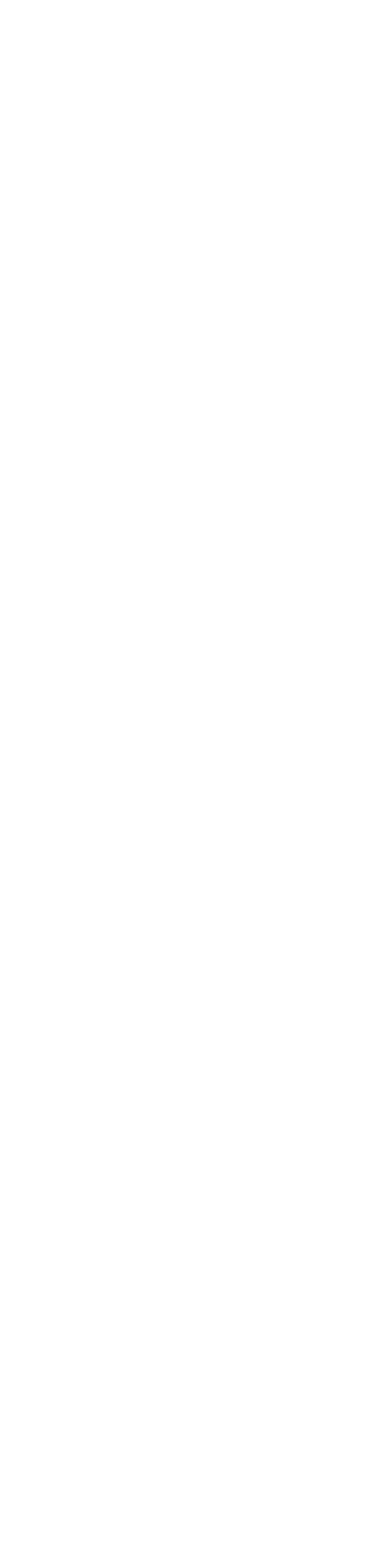
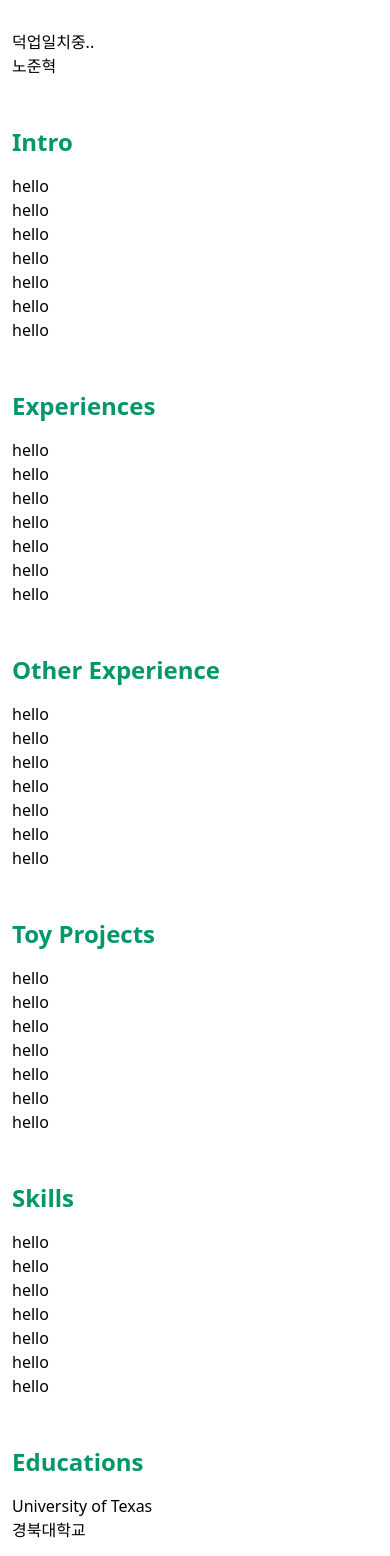
Before and after one commit to texasroh/texasroh.github.io, a React (Create React App) app: page / in a window 390 px wide. Shown: the part 432-1988 px from the top of the page. Before the commit the page ends 844 px from the top, so only its background shows below. Built offline with nearby package versions, Linux system fonts and the light colour scheme.

Commit message:
add all components needed

```diff
--- /dev/null
+++ b/src/components/Educations.tsx
@@ -0,0 +1,12 @@
+import HomeSection from "./HomeSection";
+
+const Educations = () => {
+  return (
+    <HomeSection title="Educations">
+      <div>University of Texas</div>
+      <div>경북대학교</div>
+    </HomeSection>
+  );
+};
+
+export default Educations;
--- /dev/null
+++ b/src/components/Experiences.tsx
@@ -0,0 +1,17 @@
+import HomeSection from "./HomeSection";
+
+const Experiences = () => {
+  return (
+    <HomeSection title="Experiences">
+      <div>hello</div>
+      <div>hello</div>
+      <div>hello</div>
+      <div>hello</div>
+      <div>hello</div>
+      <div>hello</div>
+      <div>hello</div>
+    </HomeSection>
+  );
+};
+
+export default Experiences;
--- a/src/components/HomeSection.tsx
+++ b/src/components/HomeSection.tsx
@@ -7,13 +7,13 @@ interface IHomeSectionProps {
 
 const HomeSection = ({ title, children }: IHomeSectionProps) => {
   return (
-    <section className="my-4 flex flex-col space-x-12 md:flex-row">
+    <section className="my-12 flex flex-col md:flex-row md:space-x-12">
       <div className="md:basis-4/12">
-        <h2 className="text-right text-2xl font-bold text-emerald-600">
+        <h2 className="mb-4 text-2xl font-bold text-emerald-600 md:text-right">
           {title}
         </h2>
       </div>
-      <div className="border-r-2 border-stone-500"></div>
+      <div className="hidden border-r-2 border-stone-500 md:block"></div>
       <div className="md:basis-8/12">{children}</div>
     </section>
   );
--- /dev/null
+++ b/src/components/OtherExperiences.tsx
@@ -0,0 +1,17 @@
+import HomeSection from "./HomeSection";
+
+const OtherExperiences = () => {
+  return (
+    <HomeSection title="Other Experience">
+      <div>hello</div>
+      <div>hello</div>
+      <div>hello</div>
+      <div>hello</div>
+      <div>hello</div>
+      <div>hello</div>
+      <div>hello</div>
+    </HomeSection>
+  );
+};
+
+export default OtherExperiences;
--- /dev/null
+++ b/src/components/Skills.tsx
@@ -0,0 +1,17 @@
+import HomeSection from "./HomeSection";
+
+const Skills = () => {
+  return (
+    <HomeSection title="Skills">
+      <div>hello</div>
+      <div>hello</div>
+      <div>hello</div>
+      <div>hello</div>
+      <div>hello</div>
+      <div>hello</div>
+      <div>hello</div>
+    </HomeSection>
+  );
+};
+
+export default Skills;
--- /dev/null
+++ b/src/components/ToyProjects.tsx
@@ -0,0 +1,17 @@
+import HomeSection from "./HomeSection";
+
+const ToyProjects = () => {
+  return (
+    <HomeSection title="Toy Projects">
+      <div>hello</div>
+      <div>hello</div>
+      <div>hello</div>
+      <div>hello</div>
+      <div>hello</div>
+      <div>hello</div>
+      <div>hello</div>
+    </HomeSection>
+  );
+};
+
+export default ToyProjects;
--- a/src/routes/Home.tsx
+++ b/src/routes/Home.tsx
@@ -1,12 +1,17 @@
 import { useTranslation } from "react-i18next";
+import Educations from "../components/Educations";
+import Experiences from "../components/Experiences";
 import Intro from "../components/Intro";
+import OtherExperiences from "../components/OtherExperiences";
+import Skills from "../components/Skills";
+import ToyProjects from "../components/ToyProjects";
 import myPhoto from "../images/my_photo.jpg";
 
 const Home = () => {
   const { t, i18n } = useTranslation();
   return (
     <div>
-      <div className="flex justify-center gap-8">
+      <div className="flex flex-col justify-center gap-8 md:flex-row">
         <div className="basis-1/3">
           <img src={myPhoto} className="md:w-" />
         </div>
@@ -19,6 +24,11 @@ const Home = () => {
         </div>
       </div>
       <Intro />
+      <Experiences />
+      <OtherExperiences />
+      <ToyProjects />
+      <Skills />
+      <Educations />
     </div>
   );
 };
```
